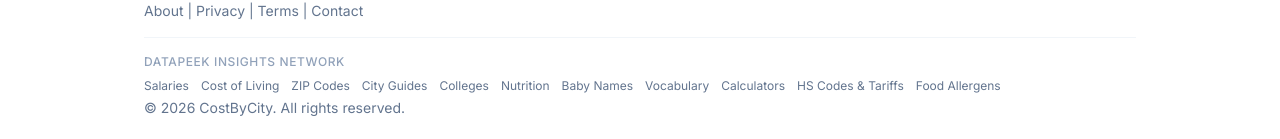
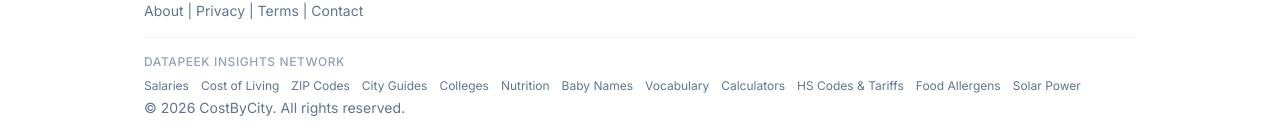
Before and after one commit to wlgns3511-crypto/costbycity, a Next.js app: page / in a window 1280 px wide. Shown: the part 658-797 px from the top of the page. Built offline with nearby package versions, Linux system fonts and the light colour scheme; no server answers; the database is empty.

Commit message:
Add sunpowerpeek to DataPeek Insights Network footer

```diff
--- a/app/layout.tsx
+++ b/app/layout.tsx
@@ -70,6 +70,8 @@ export default function RootLayout({
                 <a href="https://calcpeek.com" className="hover:text-blue-600">Calculators</a>
                 <a href="https://tariffpeek.com" className="hover:text-blue-600">HS Codes &amp; Tariffs</a>
                 <a href="https://ingredipeek.com" className="hover:text-blue-600">Food Allergens</a>
+
+                <a href="https://sunpowerpeek.com" className="hover:text-blue-600">Solar Power</a>
               </div>
             </div>
             <p className="mt-1">&copy; {new Date().getFullYear()} {SITE_NAME}. All rights reserved.</p>
```
